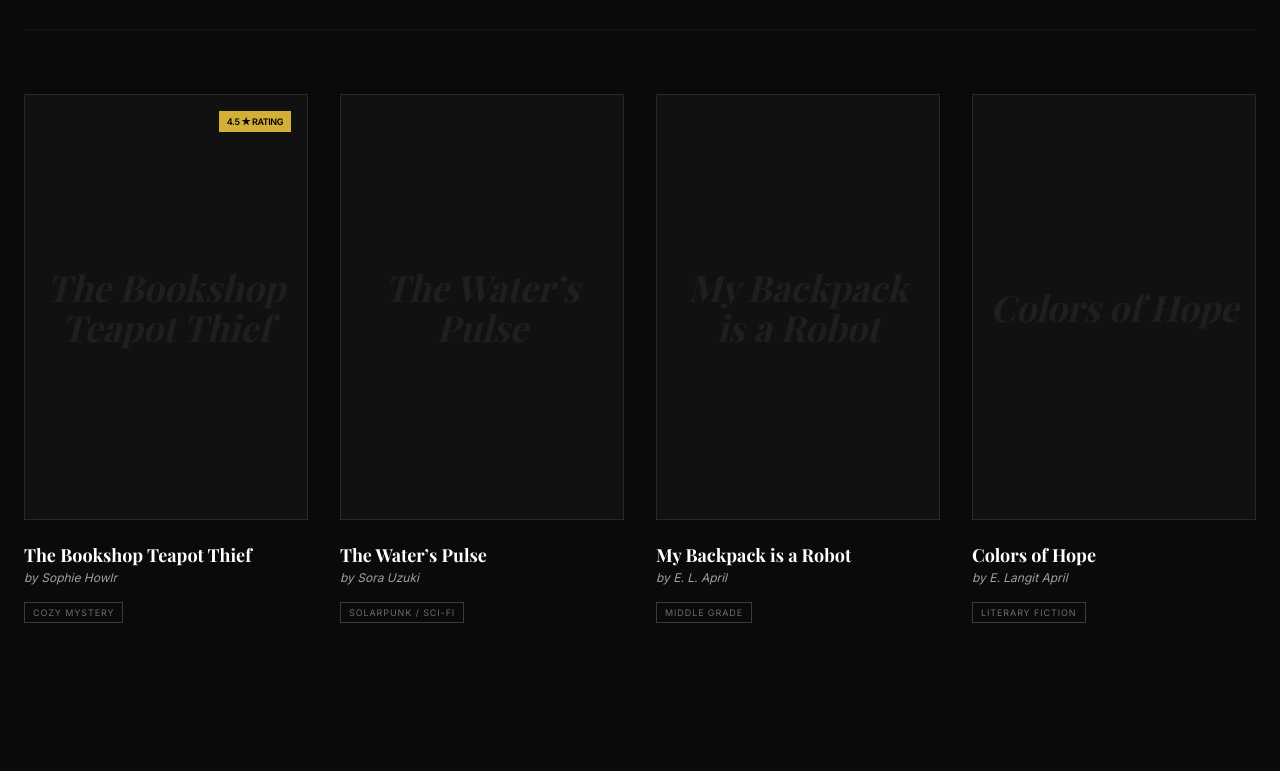
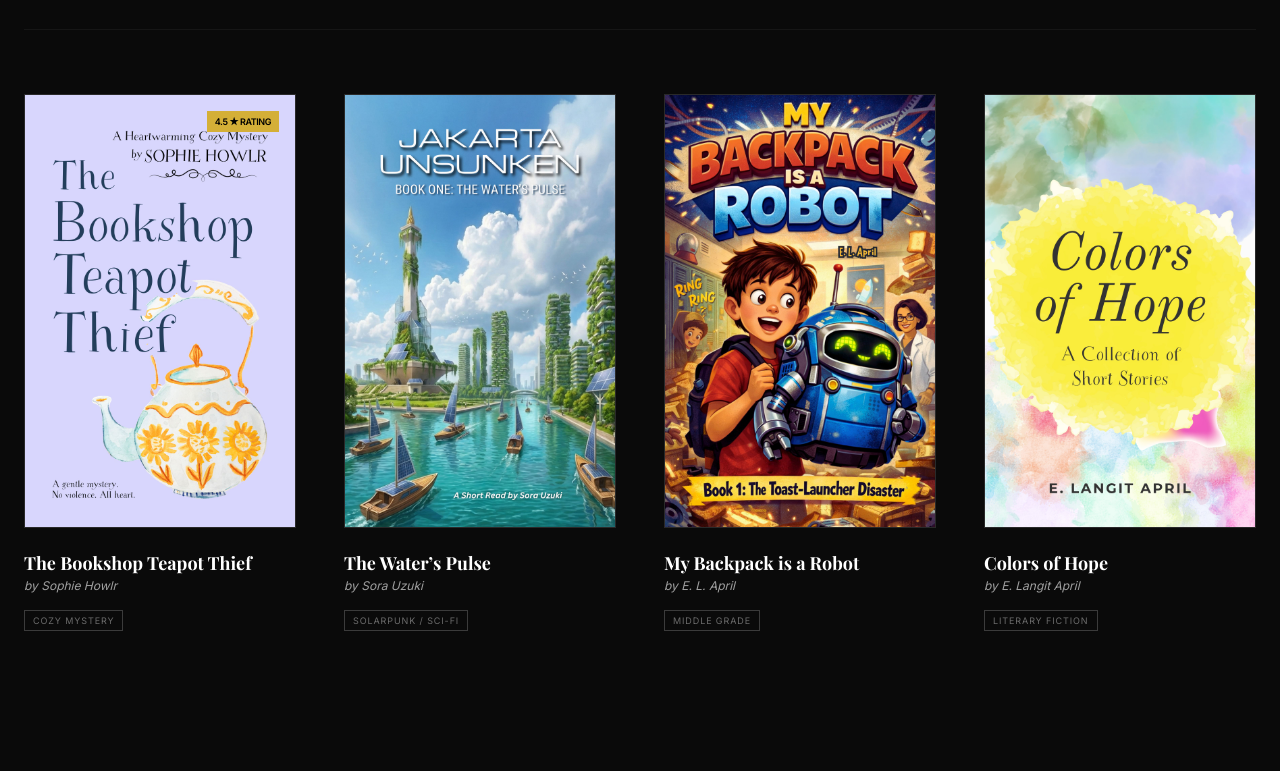
Before and after one commit to gizipp/glimmrtales.com, a plain HTML site: page index.html in a window 1280 px wide. Shown: the part 1569-2340 px from the top of the page. Drawn offline with nearby package versions, Linux system fonts and the light colour scheme; a web font is replaced by a local one.

Commit message:
Added new file mode 100644

```diff
--- a/index.html
+++ b/index.html
@@ -103,54 +103,60 @@ GLIMMR Tales adalah imprint kreatif yang didedikasikan untuk membawa karya fiksi
                 </div>
             </div>
 
-            <div class="grid grid-cols-1 md:grid-cols-2 lg:grid-cols-4 gap-8">
+            <div class="grid grid-cols-1 md:grid-cols-2 lg:grid-cols-4 gap-12">
 
-                <div class="group">
-                    <div class="relative overflow-hidden bg-boutique-dark aspect-[3/4.5] mb-6 border border-white/10 transition-all hover:border-boutique-gold group-hover:shadow-[0_0_30px_rgba(212,175,55,0.1)]">
-                        <div class="absolute inset-0 flex items-center justify-center text-boutique-gray/10 font-serif text-4xl italic p-4 text-center">
-                            The Bookshop Teapot Thief
+                <a href="https://www.amazon.com/dp/B0FZSPR37B" target="_blank" class="group block">
+                    <div class="relative overflow-hidden bg-boutique-dark mb-6 border border-white/10 transition-all duration-500 group-hover:border-boutique-gold group-hover:shadow-[0_0_40px_rgba(212,175,55,0.2)] group-hover:-translate-y-2">
+                        <img src="cover/the-bookshop-teapot-thief.jpeg" alt="The Bookshop Teapot Thief" class="w-full h-full object-cover transition-transform duration-700 group-hover:scale-110">
+
+                        <div class="absolute inset-0 bg-black/60 opacity-0 group-hover:opacity-100 transition-opacity duration-300 flex items-center justify-center backdrop-blur-[2px]">
+                            <span class="border border-boutique-gold text-boutique-gold text-[10px] font-bold px-4 py-2 uppercase tracking-widest bg-black/40">View on Amazon</span>
                         </div>
-                        <div class="absolute top-4 right-4 bg-boutique-gold text-black text-[9px] font-bold px-2 py-1 uppercase tracking-tighter">
+
+                        <div class="absolute top-4 right-4 bg-boutique-gold text-black text-[9px] font-bold px-2 py-1 uppercase tracking-tighter z-10">
                             4.5 ★ Rating
                         </div>
                     </div>
                     <h3 class="font-serif text-lg leading-tight mb-1 group-hover:text-boutique-gold transition">The Bookshop Teapot Thief</h3>
                     <p class="text-boutique-gray text-xs mb-3 italic">by Sophie Howlr</p>
                     <span class="text-[9px] text-white/40 border border-white/20 px-2 py-1 uppercase tracking-widest">Cozy Mystery</span>
-                </div>
+                </a>
 
-                <div class="group">
-                    <div class="relative overflow-hidden bg-boutique-dark aspect-[3/4.5] mb-6 border border-white/10 transition-all hover:border-boutique-gold">
-                        <div class="absolute inset-0 flex items-center justify-center text-boutique-gray/10 font-serif text-4xl italic p-4 text-center">
-                            The Water’s Pulse
+                <a href="https://www.amazon.com/dp/B0G4XV675B" target="_blank" class="group block">
+                    <div class="relative overflow-hidden bg-boutique-dark mb-6 border border-white/10 transition-all duration-500 group-hover:border-boutique-gold group-hover:shadow-[0_0_40px_rgba(212,175,55,0.2)] group-hover:-translate-y-2">
+                        <img src="cover/jakarta-unsunken.jpeg" class="w-full h-full object-cover transition-transform duration-700 group-hover:scale-110">
+                        <div class="absolute inset-0 bg-black/60 opacity-0 group-hover:opacity-100 transition-opacity duration-300 flex items-center justify-center backdrop-blur-[2px]">
+                            <span class="border border-boutique-gold text-boutique-gold text-[10px] font-bold px-4 py-2 uppercase tracking-widest bg-black/40">View on Amazon</span>
                         </div>
                     </div>
-                    <h3 class="font-serif text-lg leading-tight mb-1">The Water’s Pulse</h3>
+                    <h3 class="font-serif text-lg leading-tight mb-1 group-hover:text-boutique-gold transition">The Water’s Pulse</h3>
                     <p class="text-boutique-gray text-xs mb-3 italic">by Sora Uzuki</p>
                     <span class="text-[9px] text-white/40 border border-white/20 px-2 py-1 uppercase tracking-widest">Solarpunk / Sci-Fi</span>
-                </div>
+                </a>
 
-                <div class="group">
-                    <div class="relative overflow-hidden bg-boutique-dark aspect-[3/4.5] mb-6 border border-white/10 transition-all hover:border-boutique-gold">
-                        <div class="absolute inset-0 flex items-center justify-center text-boutique-gray/10 font-serif text-4xl italic p-4 text-center">
-                            My Backpack is a Robot
+                <a href="https://www.amazon.com/dp/B0GHZRD66X" target="_blank" class="group block">
+                    <div class="relative overflow-hidden bg-boutique-dark mb-6 border border-white/10 transition-all duration-500 group-hover:border-boutique-gold group-hover:shadow-[0_0_40px_rgba(212,175,55,0.2)] group-hover:-translate-y-2">
+                        <img src="cover/my-backpack-is-robot.jpeg" class="w-full h-full object-cover transition-transform duration-700 group-hover:scale-110">
+                        <div class="absolute inset-0 bg-black/60 opacity-0 group-hover:opacity-100 transition-opacity duration-300 flex items-center justify-center backdrop-blur-[2px]">
+                            <span class="border border-boutique-gold text-boutique-gold text-[10px] font-bold px-4 py-2 uppercase tracking-widest bg-black/40">View on Amazon</span>
                         </div>
                     </div>
-                    <h3 class="font-serif text-lg leading-tight mb-1">My Backpack is a Robot</h3>
+                    <h3 class="font-serif text-lg leading-tight mb-1 group-hover:text-boutique-gold transition">My Backpack is a Robot</h3>
                     <p class="text-boutique-gray text-xs mb-3 italic">by E. L. April</p>
                     <span class="text-[9px] text-white/40 border border-white/20 px-2 py-1 uppercase tracking-widest">Middle Grade</span>
-                </div>
+                </a>
 
-                <div class="group">
-                    <div class="relative overflow-hidden bg-boutique-dark aspect-[3/4.5] mb-6 border border-white/10 transition-all hover:border-boutique-gold">
-                        <div class="absolute inset-0 flex items-center justify-center text-boutique-gray/10 font-serif text-4xl italic p-4 text-center">
-                            Colors of Hope
+                <a href="LINK_AMAZON_4" target="_blank" class="group block">
+                    <div class="relative overflow-hidden bg-boutique-dark mb-6 border border-white/10 transition-all duration-500 group-hover:border-boutique-gold group-hover:shadow-[0_0_40px_rgba(212,175,55,0.2)] group-hover:-translate-y-2">
+                        <img src="cover/colors-of-hope.jpeg" class="w-full h-full object-cover transition-transform duration-700 group-hover:scale-110">
+                        <div class="absolute inset-0 bg-black/60 opacity-0 group-hover:opacity-100 transition-opacity duration-300 flex items-center justify-center backdrop-blur-[2px]">
+                            <span class="border border-boutique-gold text-boutique-gold text-[10px] font-bold px-4 py-2 uppercase tracking-widest bg-black/40">View on Amazon</span>
                         </div>
                     </div>
-                    <h3 class="font-serif text-lg leading-tight mb-1">Colors of Hope</h3>
+                    <h3 class="font-serif text-lg leading-tight mb-1 group-hover:text-boutique-gold transition">Colors of Hope</h3>
                     <p class="text-boutique-gray text-xs mb-3 italic">by E. Langit April</p>
                     <span class="text-[9px] text-white/40 border border-white/20 px-2 py-1 uppercase tracking-widest">Literary Fiction</span>
-                </div>
+                </a>
 
             </div>
         </div>
@@ -191,7 +197,7 @@ GLIMMR Tales adalah imprint kreatif yang didedikasikan untuk membawa karya fiksi
             </div>
 
             <p class="text-[10px] text-boutique-gray/40 font-light italic">
-                &copy; 2026 GIZIPP Publishing imprint. Empowering fiction authors worldwide.
+                &copy; 2026 GIZIPP Collective imprint. Empowering fiction authors worldwide.
             </p>
         </div>
     </footer>
```
Also changed, not shown: cover/colors-of-hope.jpeg (added), cover/jakarta-unsunken.jpeg (added), cover/my-backpack-is-robot.jpeg (added), cover/powerfull-boredom.jpeg (added), cover/the-bookshop-teapot-thief.jpeg (added), 1 other file.
